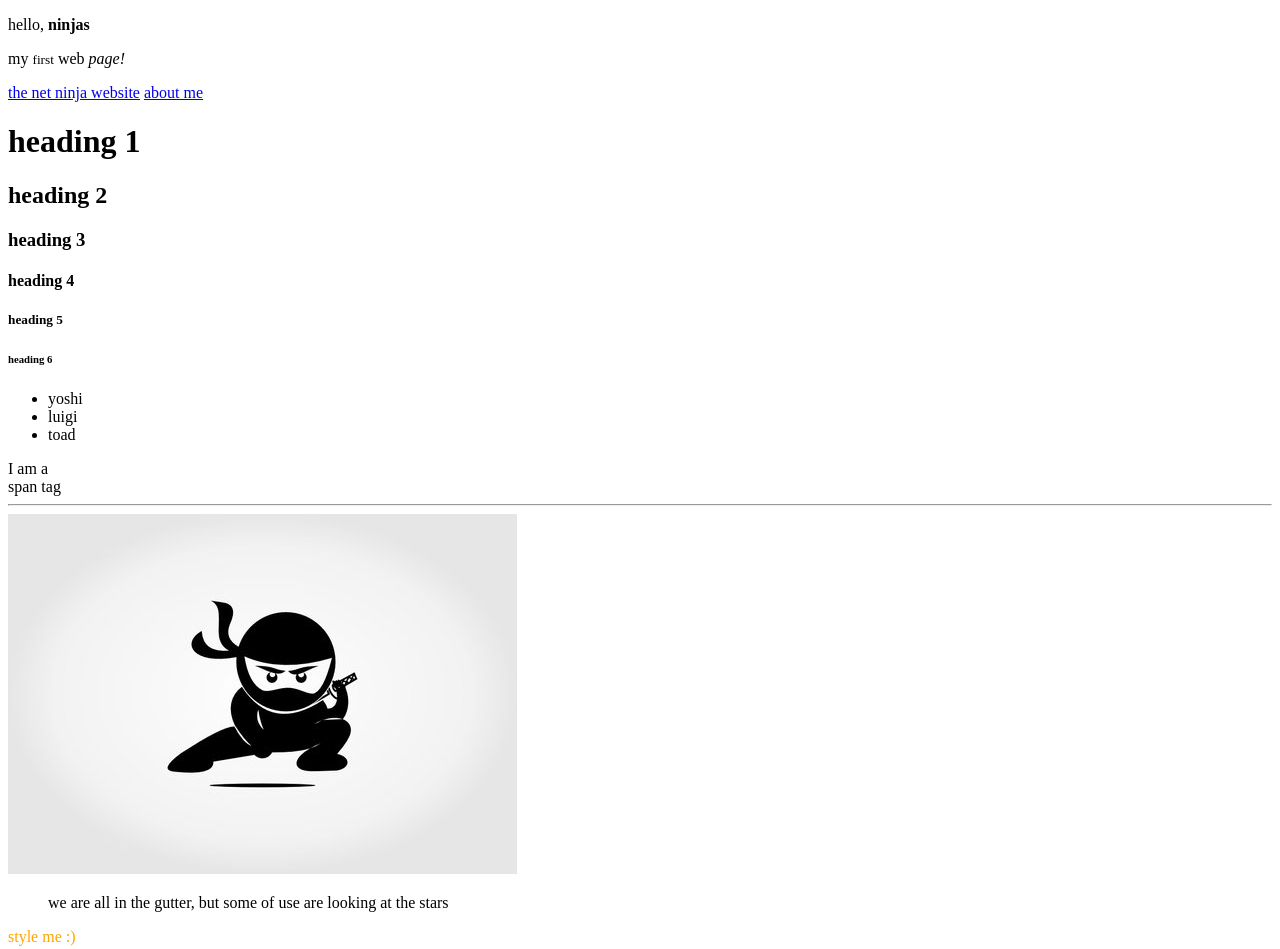
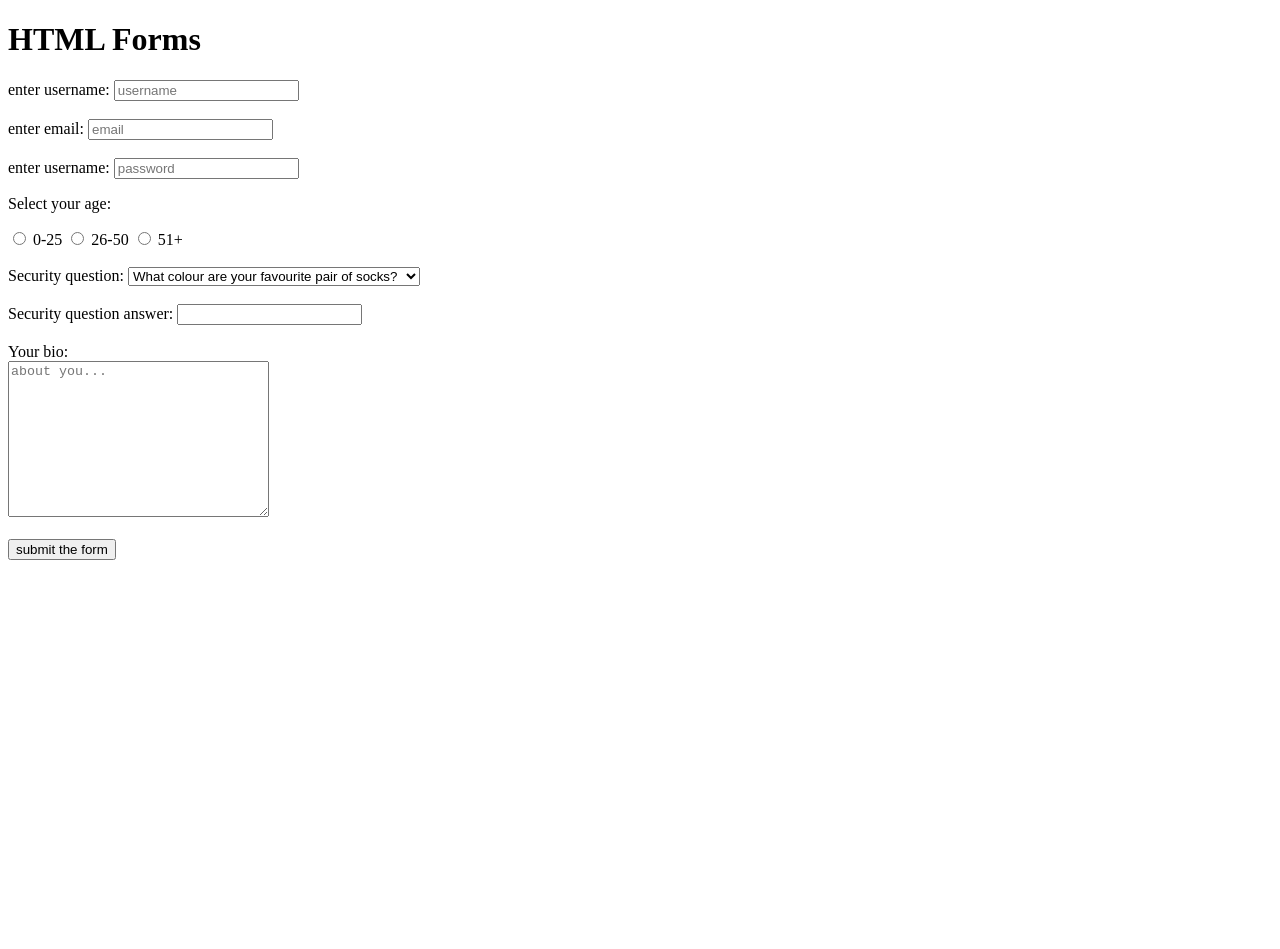
Before and after one commit to joshlloyddev/HTML-CSS-Tutorial, a plain HTML site: page index.html in a window 1280 px wide. After the commit the page ends 800 px from the top, so only its background shows below. Drawn offline with Linux system fonts and the light colour scheme.

Commit message:
tutorial 3 - html forms

```diff
--- a/index.html
+++ b/index.html
@@ -5,7 +5,54 @@
     </head>
 
     <body>
-        <div>
+        <h1>HTML Forms</h1>
+
+        <form action="">
+            <label for="username">enter username:</label>
+            <input type="text" id="username" name="username" placeholder="username" required>
+            <br><br>
+            <label for="email">enter email:</label>
+            <input type="text" id="email" name="email" placeholder="email" required>
+            <br><br>
+            <label for="password">enter username:</label>
+            <input type="text" id="password" name="password" placeholder="password" required>
+
+            <p>Select your age:</p>
+
+            <input type="radio" name="age" value="0-25" id="option-1">
+            <label for="option-1">0-25</label>
+            <input type="radio" name="age" value="26-50" id="option-1">
+            <label for="option-1">26-50</label>
+            <input type="radio" name="age" value="51+" id="option-1">
+            <label for="option-1">51+</label>
+
+            <br><br>
+
+            <label for="question">Security question:</label>
+            <select name="question" id="question">
+                <option value="q1">What colour are your favourite pair of socks?</option>
+                <option value="q2">If you could be a vegetable, what would it be?</option>
+                <option value="q3">What is your best ever security question?</option>
+            </select>
+
+            <br><br>
+
+            <label for="answer">Security question answer:</label>
+            <input type="text" id="answer" name="answer">
+
+            <br><br>
+
+            <label for="bio">Your bio:</label><br>
+            <textarea name="bio" id="bio" cols="30" rows="10" placeholder="about you..."></textarea>
+
+            <br><br>
+
+            <input type="submit" value="submit the form">
+
+        </form>
+
+
+        <!-- <div>
             <p>hello, <strong>ninjas</strong></p>
             <p>my <small>first</small> web <em>page!</em></p>
             <a href="https://www.thenetninja.co.uk">the net ninja website</a>
@@ -39,7 +86,7 @@
             we are all in the gutter, but some of use are looking at the stars
         </blockquote>
 
-        <p style="color:orange;">style me :)</p>
+        <p style="color:orange;">style me :)</p> -->
 
     </body>
 </html>
```
